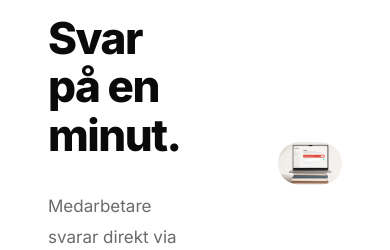
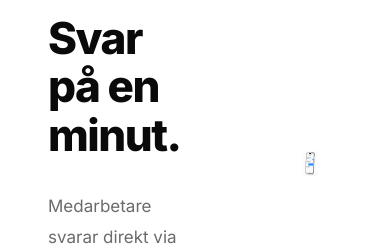
Before and after one commit to benjaminpalm/screndo-hemsida, a Next.js app: page / in a window 390 px wide. Shown: the part 1603-1853 px from the top of the page. Built offline with nearby package versions, Linux system fonts and the light colour scheme.

Commit message:
screndoiphone with more space

```diff
--- a/components/FeatureSection.tsx
+++ b/components/FeatureSection.tsx
@@ -53,13 +53,14 @@ export default function FeatureSection() {
         {/* Right column */}
         <div style={{ flex: 1, display: "flex", justifyContent: "center" }}>
           <img
-            src="/screndomac.png"
+            src="/screndoiphone.png"
             alt=""
             style={{
               width: "100%",
-              maxWidth: "380px",
+              maxWidth: "520px",
               borderRadius: "24px",
               objectFit: "contain",
+              padding: "24px",
             }}
           />
         </div>
```
